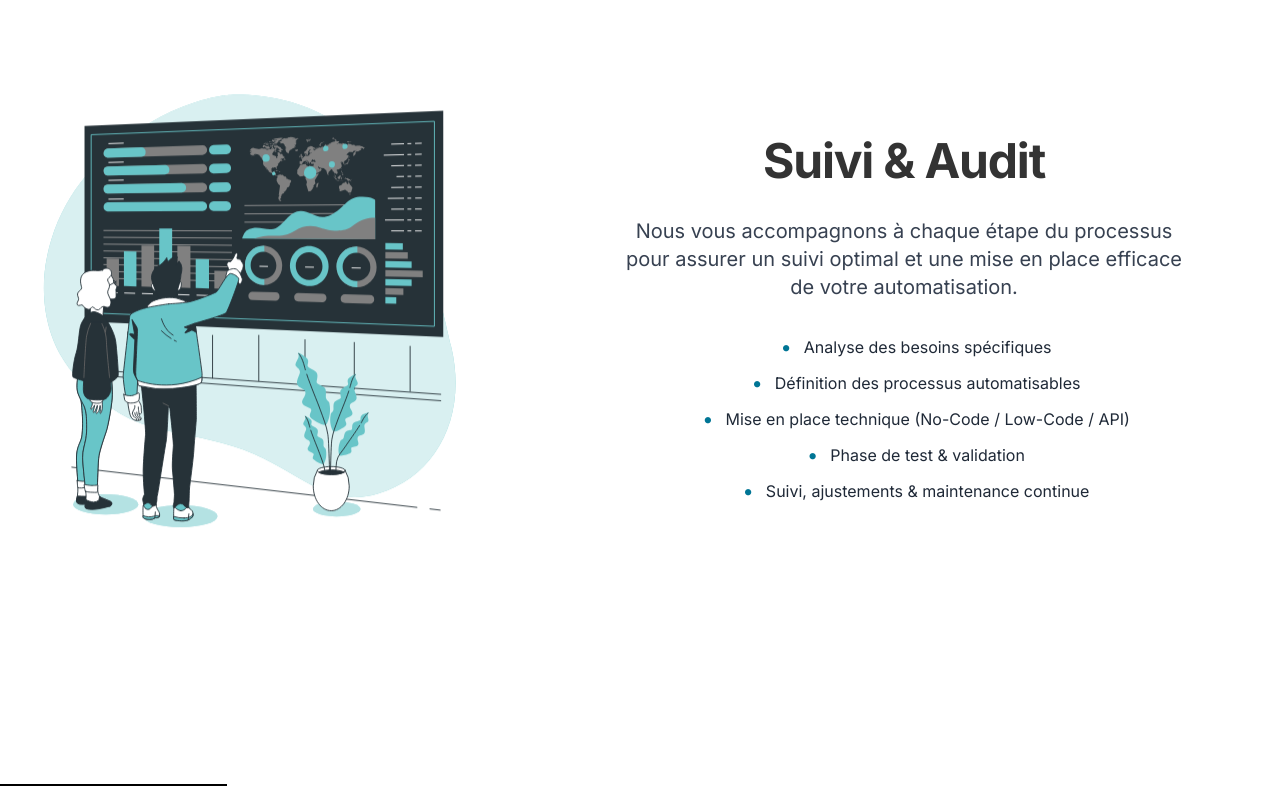
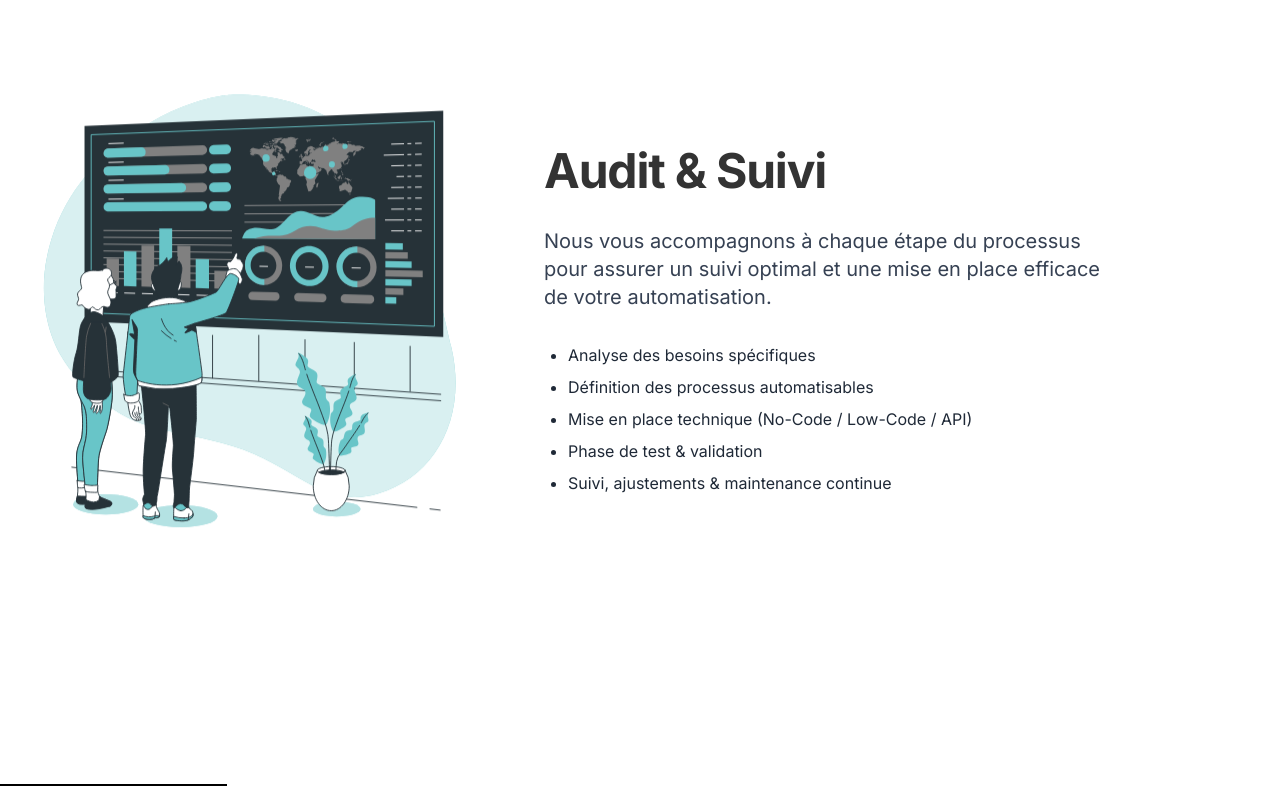
Before and after one commit to onlybaptiste54/agenceAetheria, a Next.js app: page / in a window 1280 px wide. Shown: the part 960-1760 px from the top of the page. Built offline with nearby package versions, Linux system fonts and the light colour scheme.

Commit message:
Améliorations minimes

```diff
--- a/src/app/Components/Audit.js
+++ b/src/app/Components/Audit.js
@@ -17,34 +17,19 @@ export default function Audit() {
         </div>
 
         {/* Contenu centré avec plus d'espace */}
-        <div className="w-full md:w-3/5 flex flex-col items-center justify-center text-center">
+        <div className="w-full md:w-3/5 flex flex-col items-center md:items-start justify-center text-center md:text-left">
           <h1 className="text-3xl md:text-4xl font-bold mb-6 text-cyan-700">
-            Suivi & Audit
+            Audit & Suivi
           </h1>
           <p className="text-lg text-gray-700 mb-8 max-w-xl">
             Nous vous accompagnons à chaque étape du processus pour assurer un suivi optimal et une mise en place efficace de votre automatisation.
           </p>
-          <ul className="space-y-4 text-gray-800 text-base max-w-xl">
-            <li className="flex items-center justify-center gap-3">
-              <span className="text-cyan-700 text-xl">•</span>
-              Analyse des besoins spécifiques
-            </li>
-            <li className="flex items-center justify-center gap-3">
-              <span className="text-cyan-700 text-xl">•</span>
-              Définition des processus automatisables
-            </li>
-            <li className="flex items-center justify-center gap-3">
-              <span className="text-cyan-700 text-xl">•</span>
-              Mise en place technique (No-Code / Low-Code / API)
-            </li>
-            <li className="flex items-center justify-center gap-3">
-              <span className="text-cyan-700 text-xl">•</span>
-              Phase de test & validation
-            </li>
-            <li className="flex items-center justify-center gap-3">
-              <span className="text-cyan-700 text-xl">•</span>
-              Suivi, ajustements & maintenance continue
-            </li>
+          <ul className="space-y-4 text-gray-800 text-base max-w-xl text-left list-disc pl-6">
+            <li>Analyse des besoins spécifiques</li>
+            <li>Définition des processus automatisables</li>
+            <li>Mise en place technique (No-Code / Low-Code / API)</li>
+            <li>Phase de test & validation</li>
+            <li>Suivi, ajustements & maintenance continue</li>
           </ul>
         </div>
       </div>
--- a/src/app/Components/Contact.js
+++ b/src/app/Components/Contact.js
@@ -85,8 +85,7 @@ export default function Contact() {
 
             <button
               type="submit"
-              className="w-full py-3 rounded-xl bg-[--color-text] text-white font-semibold hover:bg-black transition-colors shadow-md"
-            >
+className="w-full py-3 rounded-xl bg-gradient-to-r from-cyan-500 to-cyan-700 text-white font-semibold hover:from-cyan-600 hover:to-cyan-800 transition-all duration-300 shadow-lg hover:shadow-xl transform hover:-translate-y-1"            >
               Envoyer
             </button>
 
--- a/src/app/Components/Navbar.js
+++ b/src/app/Components/Navbar.js
@@ -19,7 +19,6 @@ export default function Navbar() {
     ['#services', 'Services'],
     ['#a-propos', 'À propos'],
     ['#contact', 'Contact'],
-    ['/newsletter', 'Newsletter'],
   ];
 
   const router = useRouter();
@@ -52,7 +51,7 @@ export default function Navbar() {
             alt="Logo"
             className="h-18 w-auto"
           />
-          <span className="text-cyan-700 dark:text-cyan-300 text-3xl font-bold tracking-tight">
+          <span className="text-cyan-700  text-3xl font-bold tracking-tight">
             AetherIA
           </span>
         </div>
--- a/src/app/globals.css
+++ b/src/app/globals.css
@@ -94,7 +94,7 @@ h2 {
   color: #9ca3af; /* gray-400 */
 }
 ul {
-  @apply list-none pl-6 space-y-2 text-sm sm:text-base;
+  @apply  pl-6 space-y-2 text-sm sm:text-base;
   color: #1f2937; /* gray-800 */
 }
 :root[data-theme="dark"] ul {
@@ -102,7 +102,6 @@ ul {
 }
 p {
   @apply text-lg md:text-xl;
-  color: #374151; /* neutral-700 */
 }
 :root[data-theme="dark"] p {
   color: #d1d5db; /* gray-300 */
```
